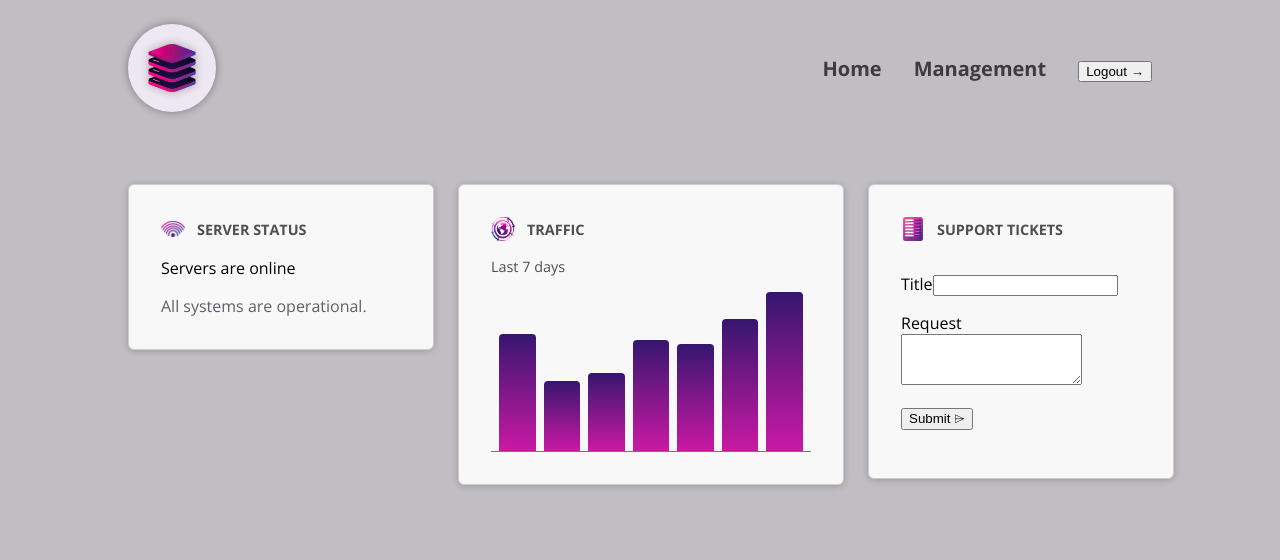
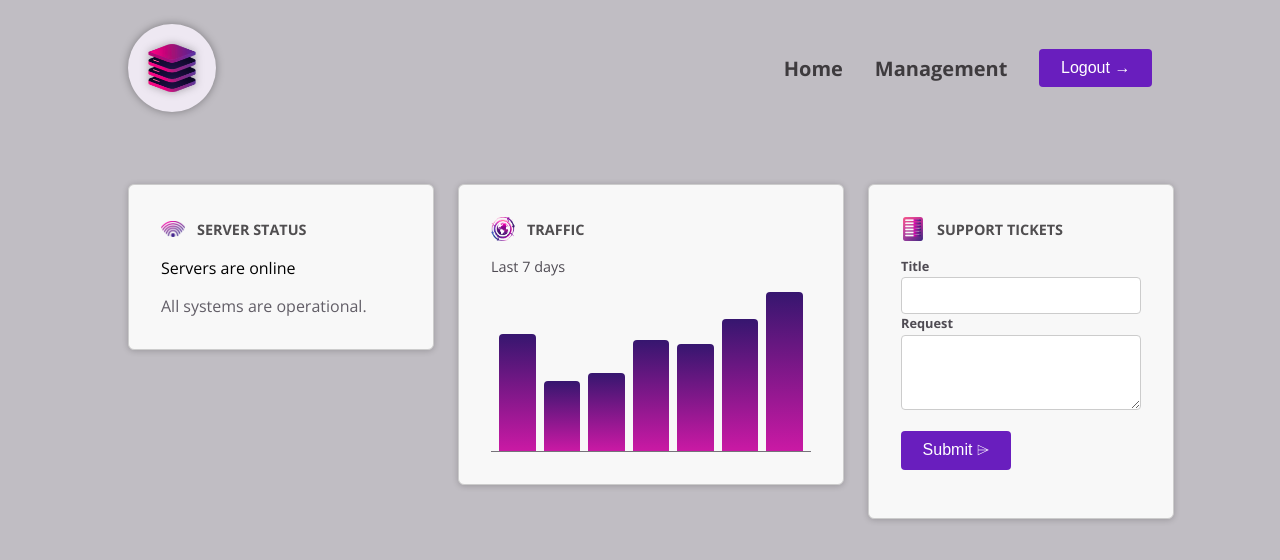
Before and after one commit to adnan5509/WorkNest, an Angular app: page / in a window 1280 px wide. Shown: the top 560 px of the page. Built offline with nearby package versions, Linux system fonts and the light colour scheme.

Commit message:
refactor: update dashboard components to use :host for better encapsulation and structure

```diff
--- a/src/app/components/dashboard/dashboard-item/dashboard-item.component.css
+++ b/src/app/components/dashboard/dashboard-item/dashboard-item.component.css
@@ -1,4 +1,4 @@
-.dashboard-item {
+:host {
     display: block;
     padding: 1rem;
     border: 1px solid #ccc;
@@ -7,7 +7,7 @@
     box-shadow: 0 1px 6px 0 rgba(0, 0, 0, 0.2);
   }
 
-  .dashboard-item header {
+  :host header {
     display: flex;
     padding: 0;
     gap: 0.75rem;
@@ -15,7 +15,7 @@
     margin-bottom: 1rem;
   }
 
-  .dashboard-item header img {
+  :host header img {
     width: 1.5rem;
     height: 1.5rem;
     object-fit: contain;
@@ -29,7 +29,7 @@
   }
 
   @media (min-width: 768px) {
-    .dashboard-item {
+    :host {
       padding: 2rem;
     }
   }
--- a/src/app/components/dashboard/dashboard-item/dashboard-item.component.html
+++ b/src/app/components/dashboard/dashboard-item/dashboard-item.component.html
@@ -1,4 +1,3 @@
-<div class="dashboard-item">
 <article>
     <header>
         <img [src]="img.src" [alt]="img.alt" />
@@ -6,5 +5,3 @@
     </header>
     <ng-content></ng-content>
 </article>
-
-</div>
--- a/src/app/components/dashboard/server-status/server-status.component.css
+++ b/src/app/components/dashboard/server-status/server-status.component.css
@@ -1,4 +1,4 @@
-#status {
+:host {
     display: block;
     width: 15rem;
   }
--- a/src/app/components/dashboard/server-status/server-status.component.html
+++ b/src/app/components/dashboard/server-status/server-status.component.html
@@ -1,4 +1,3 @@
-<div id="status">
 @if (currentStatus === 'online') {
 <p>Servers are online</p>
 <p>All systems are operational.</p>
@@ -9,4 +8,3 @@
 <p>Server status is unknown</p>
 <p>Fetching server status failed.</p>
 }
-</div>
--- a/src/app/components/dashboard/support-tickets/support-tickets.component.css
+++ b/src/app/components/dashboard/support-tickets/support-tickets.component.css
@@ -1,33 +1,33 @@
-#tickets {
+:host {
     display: flex;
     flex-direction: column;
     gap: 1.5rem;
   }
 
-  #tickets ul {
+  :host ul {
     list-style: none;
     margin: 0;
     padding: 0;
     width: 15rem;
   }
 
-  #tickets li {
+  :host li {
     margin: 0.5rem 0;
   }
 
-  #tickets p {
+  :host p {
     margin: 0;
     color: #4f4b53;
   }
 
-  #tickets h2 {
+  :host h2 {
     margin: 0;
     font-size: 1.1rem;
     color: #38343c;
   }
 
   @media (min-width: 768px) {
-    #tickets {
+    :host {
       flex-direction: row;
     }
   }
--- a/src/app/components/dashboard/support-tickets/support-tickets.component.html
+++ b/src/app/components/dashboard/support-tickets/support-tickets.component.html
@@ -1,3 +1 @@
-<div id="tickets">
-    <app-new-ticket></app-new-ticket>
-</div>
+<app-new-ticket></app-new-ticket>
--- a/src/app/components/dashboard/traffic/traffic.component.css
+++ b/src/app/components/dashboard/traffic/traffic.component.css
@@ -1,5 +1,5 @@
 
-#traffic {
+:host{
     display: block;
     width: 15rem;
   }
@@ -27,7 +27,7 @@
   }
 
   @media (min-width: 768px) {
-    #traffic {
+    :host {
       width: 20rem;
     }
   }
--- a/src/app/components/dashboard/traffic/traffic.component.html
+++ b/src/app/components/dashboard/traffic/traffic.component.html
@@ -1,9 +1,7 @@
-<div id="traffic">
-    <p>Last 7 days</p>
+<p>Last 7 days</p>
 
-    <div id="chart">
-        @for (dataPoint of dummyTrafficData; track dataPoint.id) {
-        <div [style.height]="(dataPoint.value / maxTraffic) * 100 + '%'"></div>
-        }
-    </div>
+<div id="chart">
+    @for (dataPoint of dummyTrafficData; track dataPoint.id) {
+    <div [style.height]="(dataPoint.value / maxTraffic) * 100 + '%'"></div>
+    }
 </div>
--- a/src/app/components/shared/button/button.component.css
+++ b/src/app/components/shared/button/button.component.css
@@ -1,4 +1,4 @@
-button {
+:host {
     display: inline-block;
     padding: 0.65rem 1.35rem;
     border-radius: 0.25rem;
@@ -10,7 +10,7 @@
     border: none;
   }
 
-  button:hover {
+  :host:hover {
     background-color: #551b98;
   }
 
@@ -20,6 +20,6 @@
     transition: transform 0.2s ease-in-out;
   }
 
-  button:hover .icon {
+  :host:hover .icon {
     transform: translateX(4px);
   }
--- a/src/app/components/shared/control/control.component.html
+++ b/src/app/components/shared/control/control.component.html
@@ -1,4 +1,2 @@
-<p>
-    <label>{{title}}</label>
-    <ng-content select="input, textarea"></ng-content>
-</p>
+<label>{{title}}</label>
+<ng-content select="input, textarea"></ng-content>
--- a/src/app/components/shared/control/control.component.ts
+++ b/src/app/components/shared/control/control.component.ts
@@ -1,11 +1,13 @@
-import { Component, Input } from '@angular/core';
+import { Component, Input, ViewEncapsulation } from '@angular/core';
 
 @Component({
   selector: 'app-control',
   standalone: true,
   imports: [],
   templateUrl: './control.component.html',
-  styleUrl: './control.component.css'
+  styleUrl: './control.component.css',
+  encapsulation: ViewEncapsulation.None,
+  host: { class: 'control' },
 })
 export class ControlComponent {
 
```
Lines whose indentation alone changed are shown as unchanged.
